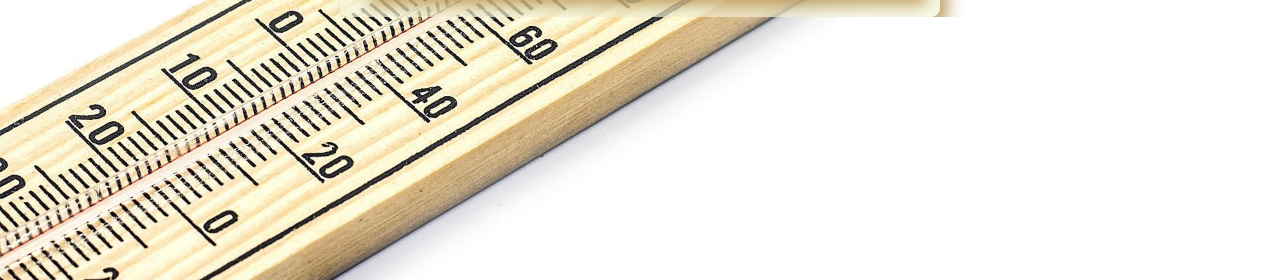
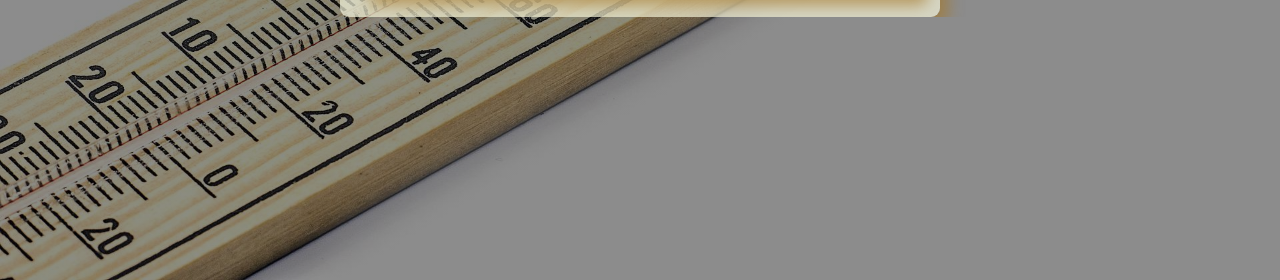
Before and after one commit to natheerah24/tempertature-converter, a plain HTML site: page index.html in a window 1280 px wide. Shown: the part 520-800 px from the top of the page. Drawn offline with nearby package versions, Linux system fonts and the light colour scheme.

Commit message:
added linear gradient

```diff
--- a/style.css
+++ b/style.css
@@ -1,12 +1,11 @@
 body {
-  background: linear-gradient(rgba(0, 0, 0, 0.45), rgba(0, 0, 0, 0.45)),
-    url(/assets/temp.jpg);
-  background-color: darkseagreen;
-  background-image: url("/assets/temp.jpg");
+  background-image: linear-gradient(rgba(0, 0, 0, 0.45), rgba(0, 0, 0, 0.45)),
+    url("/assets/temp.jpg");
   background-repeat: no-repeat;
   /* background-attachment: fixed; */
-  background-size: 100%;
+  background-size: 100% 100%;
   object-fit: cover;
+  height: 100vh;
 }
 .container {
   display: flex;
```
